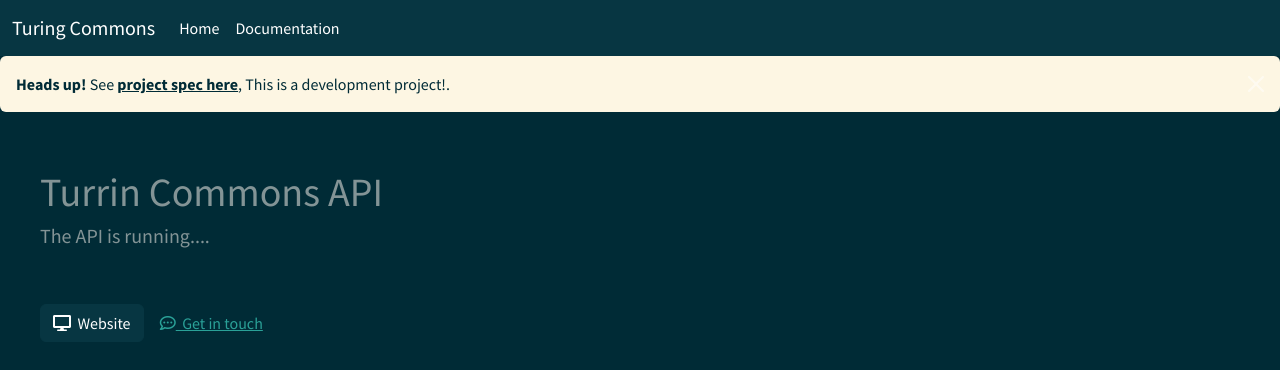
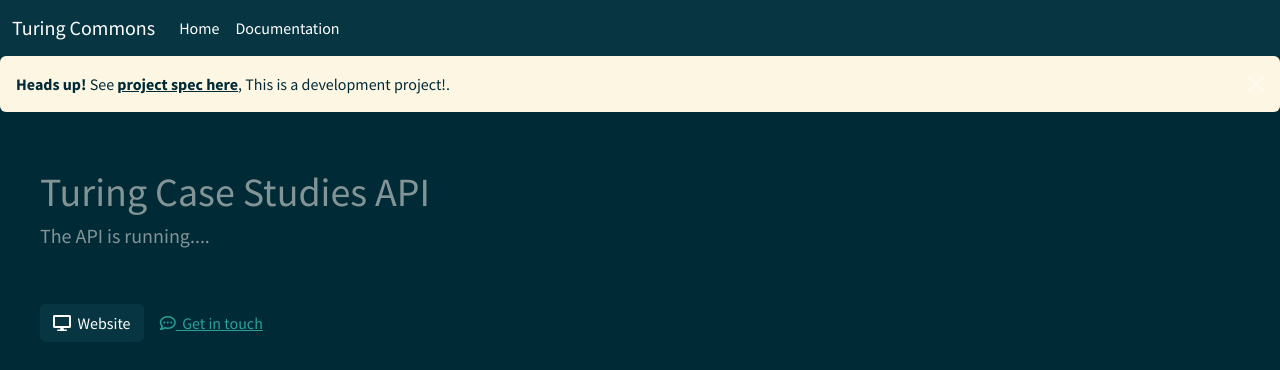
Before and after one commit to marlonscloud/turing-commons-case-studies-backend, a website: page index.html in a window 1280 px wide. Drawn offline with nearby package versions, Linux system fonts and the light colour scheme.

Commit message:
spelling

```diff
--- a/index.html
+++ b/index.html
@@ -45,7 +45,7 @@
     </div>
 
     <div class="jumbotron" style="padding: 40px">
-      <h1>Turrin Commons API</h1>
+      <h1>Turing Case Studies API</h1>
       <h5>The API is running....</h5>
       <br/><br/>
       <a href="#" target="_blank" type="button" class="btn btn-dark"><i class="fas fa-desktop"></i>&nbsp; Website</a>
```
